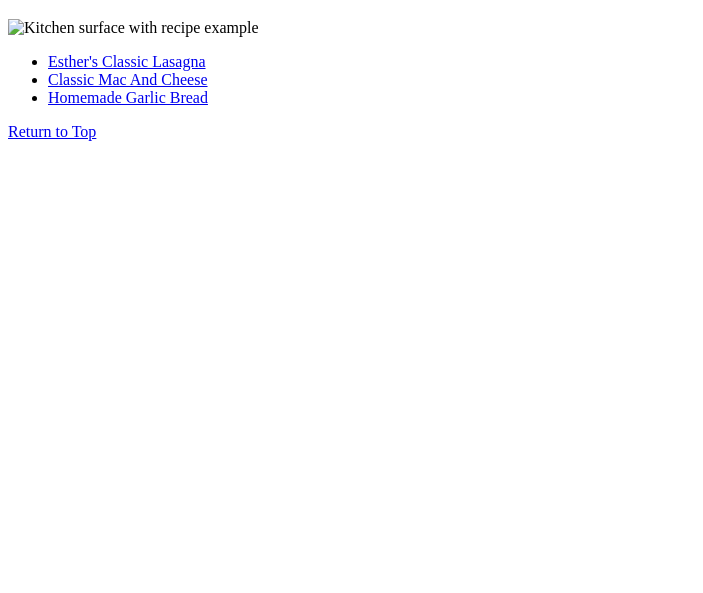
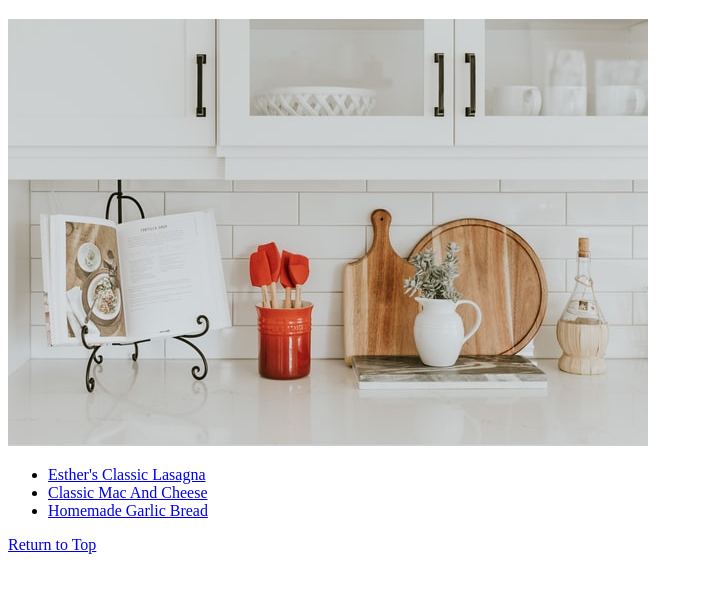
Before and after one commit to estherycodes/odin-recipes, a plain HTML site: page index.html in a window 1280 px wide. Shown: the part 61-654 px from the top of the page, without its empty margins (0-703 px from the left). Drawn offline with Linux system fonts and the light colour scheme.

Commit message:
new images added, index.html changed to accomodate new images

```diff
--- a/index.html
+++ b/index.html
@@ -10,7 +10,7 @@
         <h1>
             Odin Recipes
         </h1>
-        <img src="images/recipe 1.jpeg" alt="Kitchen surface with recipe example">
+        <img src="images/recipe1.jpeg" alt="Kitchen surface with recipe example">
         <ul>
             <li> <a href="lasagna.html">Esther's Classic Lasagna</a></li>
             <li><a href="macandcheese.html">Classic Mac And Cheese</a></li>
```
Also changed, not shown: images/recipe1.jpeg (added), images/recipes.jpeg (added).
